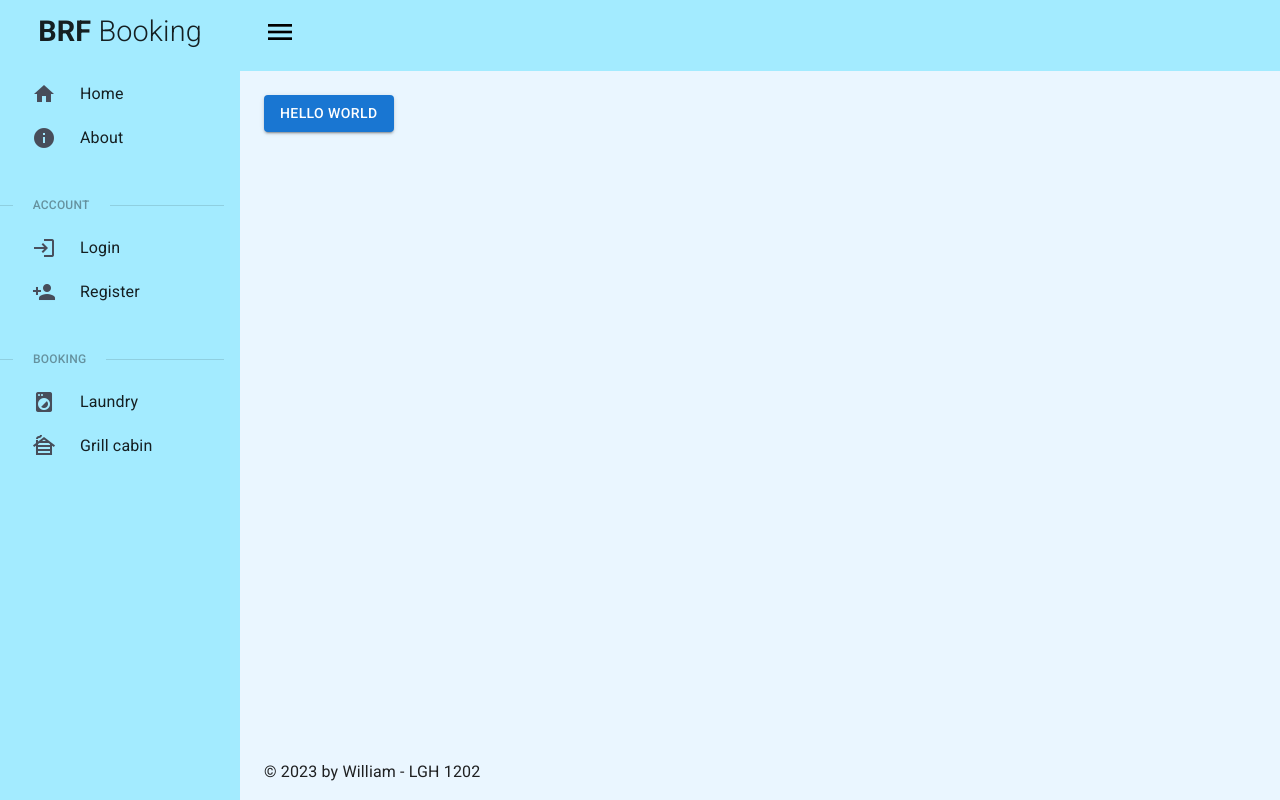
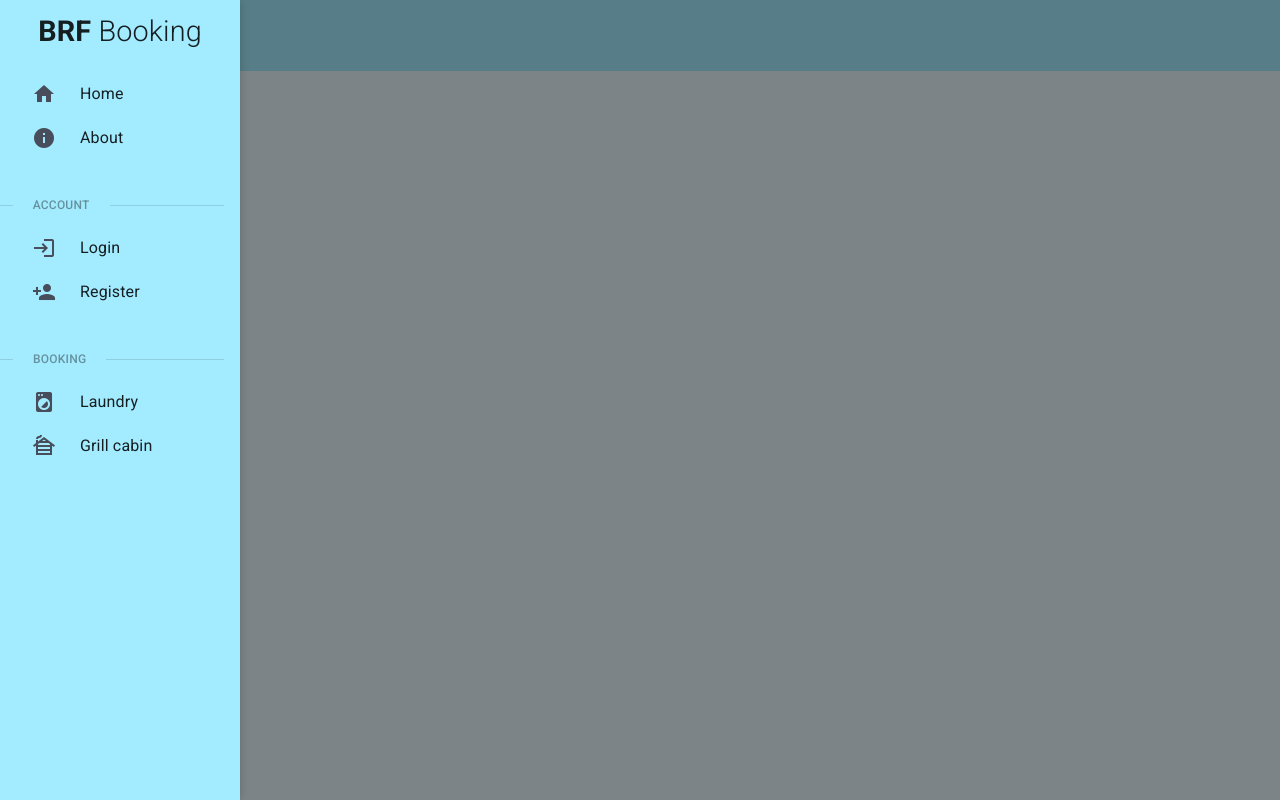
Before and after one commit to brf-grillstugan/brf-grillstugan.github.io, a React (Create React App) app: page / in a window 1280 px wide. Built offline with nearby package versions, Linux system fonts and the light colour scheme.

Commit message:
Fix navigation sidebar

```diff
--- /dev/null
+++ b/src/components/layouts/MainLayout.css
@@ -0,0 +1,33 @@
+
+
+#backdrop {
+    position: absolute;
+    width: 100vw;
+    height: 100vh;
+    background: #0007;
+    display: none;
+    opacity: 0;
+    transition: opacity 0.5s ease-in-out;
+    z-index: 99;
+}
+
+#backdrop.backdrop-show {
+    animation: backdrop-fade-in 1s forwards;
+    display: block;
+    opacity: 1;
+}
+
+@keyframes backdrop-fade-in {
+    0% {
+        display: none;
+        opacity: 0;
+    }
+    1% {
+        display: block;
+        opacity: 0;
+    }
+    100% {
+        display: block;
+        opacity: 1;
+    }
+}
--- a/src/components/layouts/MainLayout.tsx
+++ b/src/components/layouts/MainLayout.tsx
@@ -1,3 +1,5 @@
+import "./MainLayout.css"
+
 // ** React Imports
 import { useState } from 'react'
 
@@ -56,17 +58,12 @@ const MainLayout = (props: LayoutProps) => {
   // ** Toggle Functions
   const toggleNavVisibility = () => setNavVisible(!navVisible)
 
+  const showBackdrop = navVisible ? "backdrop-show" : '';
+
   return (
       <MainLayoutWrapper style={{
         background: '#a3ebff'
       }}>
-        <Navigation
-          navVisible={navVisible}
-          setNavVisible={setNavVisible}
-          toggleNavVisibility={toggleNavVisibility}
-          loggedIn={props.loggedIn}
-        />
-
         <MainContentWrapper style={{
           backgroundColor: '#eaf6ff',
         }}>
@@ -90,6 +87,15 @@ const MainLayout = (props: LayoutProps) => {
             &copy; 2023 by William - LGH 1202
           </div>
         </MainContentWrapper>
+
+        <div id="backdrop" className={showBackdrop} onClick={toggleNavVisibility}></div>
+
+        <Navigation
+          navVisible={navVisible}
+          setNavVisible={setNavVisible}
+          toggleNavVisibility={toggleNavVisibility}
+          loggedIn={props.loggedIn}
+        />
       </MainLayoutWrapper>
   )
 }
--- a/src/components/layouts/Navigation.css
+++ b/src/components/layouts/Navigation.css
@@ -1,13 +1,18 @@
 .nav {
     display: flex;
+    position: absolute;
+    width: 240px;
     height: 100%;
     flex-direction: column;
-    justify-content: space-between;
+    /* justify-content: space-between; */
     overflow: hidden;
-    width: 240px;
-    transition: width 0.5s;
+    background: #a3ebff;
+    transition: width 0.5s, box-shadow 0.25s;
+    z-index: 99999;
+    box-shadow: 0 0 10px 0px rgba(0, 0, 0, 0.2);
 }
 
 .nav-hide {
     width: 0px;
+    box-shadow: none;
 }
```
